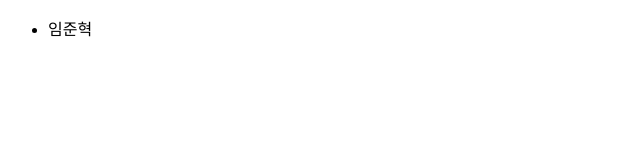
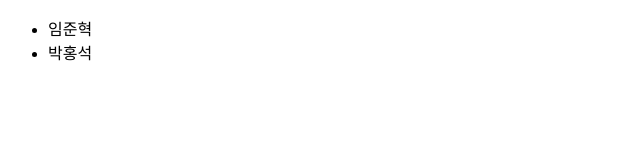
Before and after one commit to jmin77/collaboration_junhyeoklim, a plain HTML site: page index.html in a window 1280 px wide. Shown: the full height of the page, 0-640 px from the left. Drawn offline with Linux system fonts and the light colour scheme.

Commit message:
Update index.html
박홍석 추가용

```diff
--- a/index.html
+++ b/index.html
@@ -8,6 +8,7 @@
 <body>
     <ul>
         <li>임준혁</li>
+        <li>박홍석</li>
     </ul>
 </body>
 </html>
```
